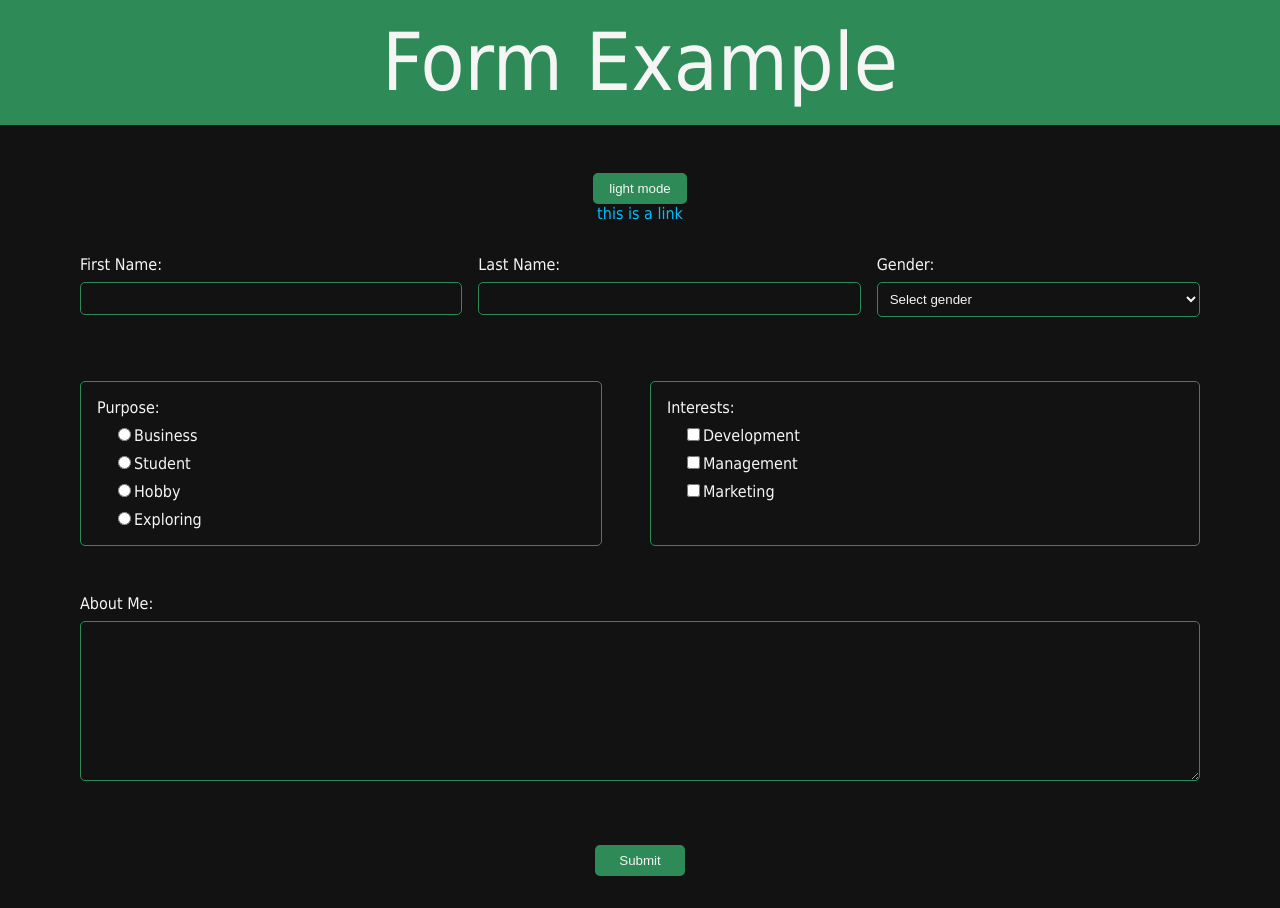
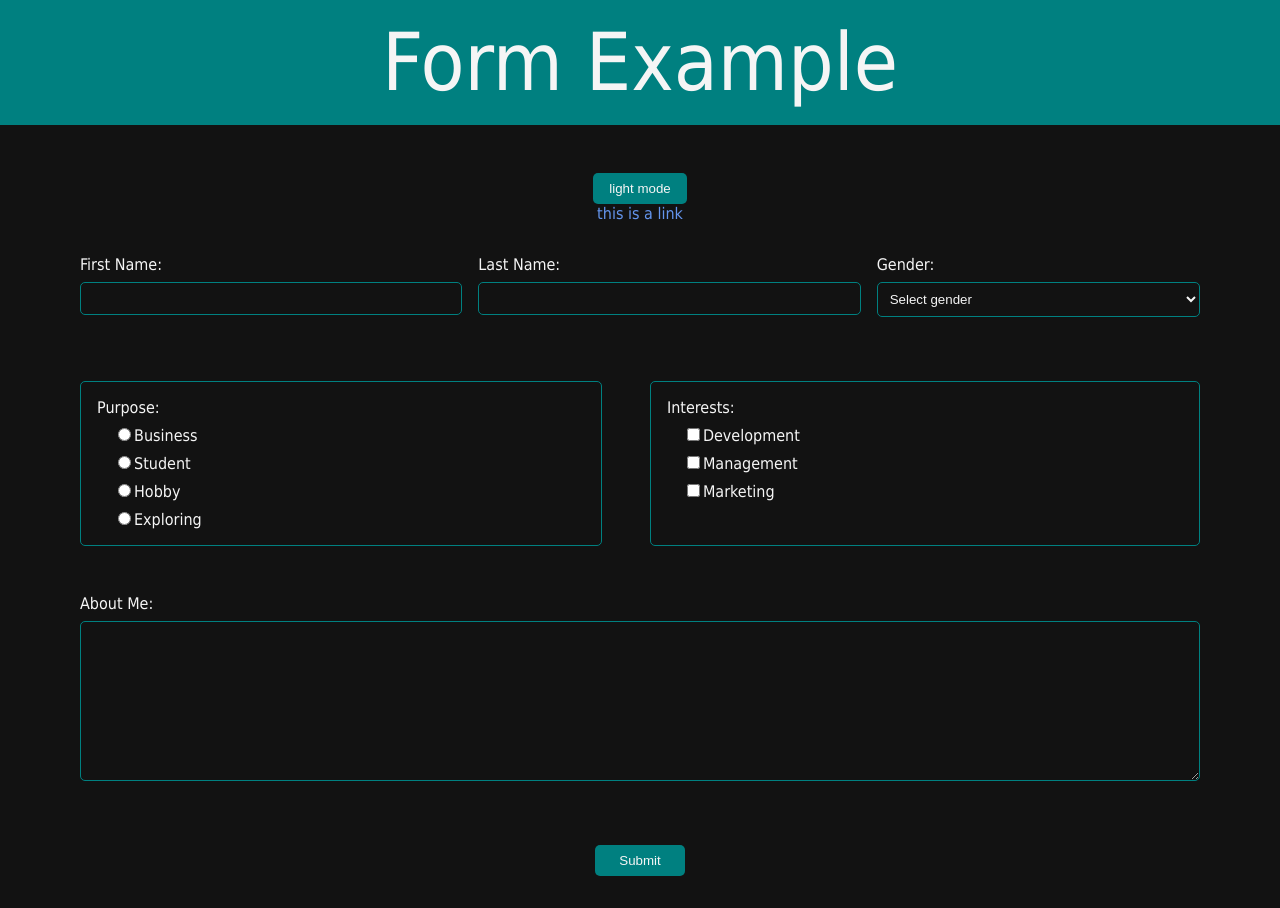
Before and after one commit to jpagtama/form-example, a React (Vite) app: page / in a window 1280 px wide. Built offline with nearby package versions, Linux system fonts and the light colour scheme.

Commit message:
Modify global styles for colors that work in dark and light mode

```diff
--- a/src/index.css
+++ b/src/index.css
@@ -8,19 +8,19 @@
 }
 
 .darkMode {
-  --primary-color: seagreen;
+  --primary-color: teal;
   --background-color: #121212;
   --text-color: #f5f5f5;
-  --accent-color: lightseagreen;
-  --link-color: deepskyblue;
+  --accent-color: mediumseagreen;
+  --link-color: cornflowerblue;
 }
 
 .lightMode {
-  --primary-color: darkseagreen;
+  --primary-color: teal;
   --background-color: #f5f5f5;
   --text-color: #121212;
-  --accent-color: lightseagreen;
-  --link-color: dodgerblue;
+  --accent-color: mediumseagreen;
+  --link-color: cornflowerblue;
 }
 
 body {
@@ -29,7 +29,7 @@ body {
   min-height: 100vh;
   padding: 0;
   margin: 0;
-  background-color: #aaaaaa;
+  background-color: #121212;
   font-weight: 300;
 }
 
```
